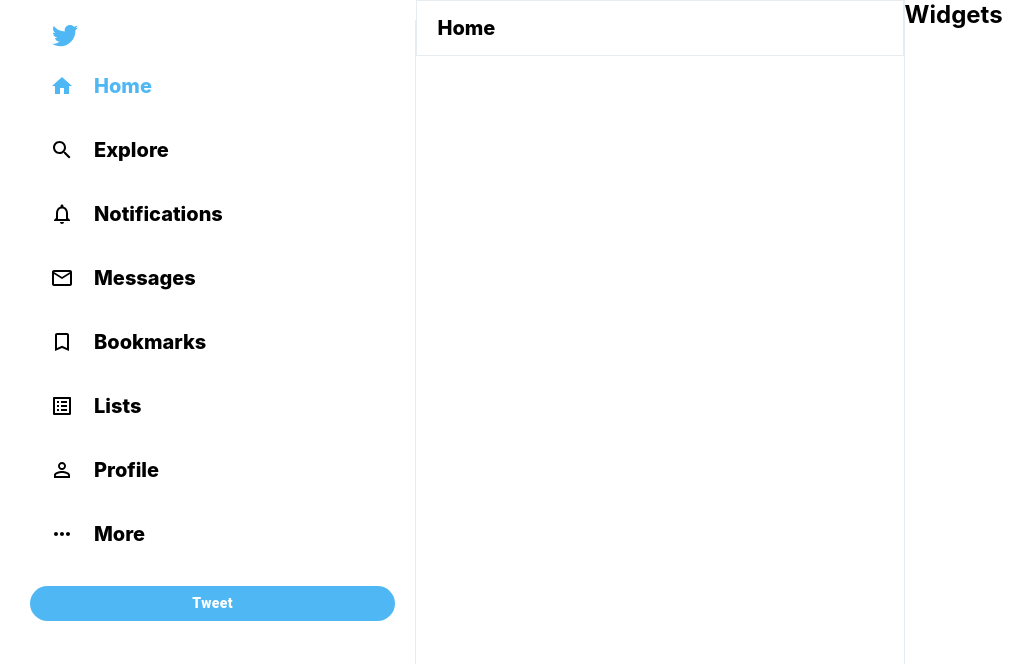
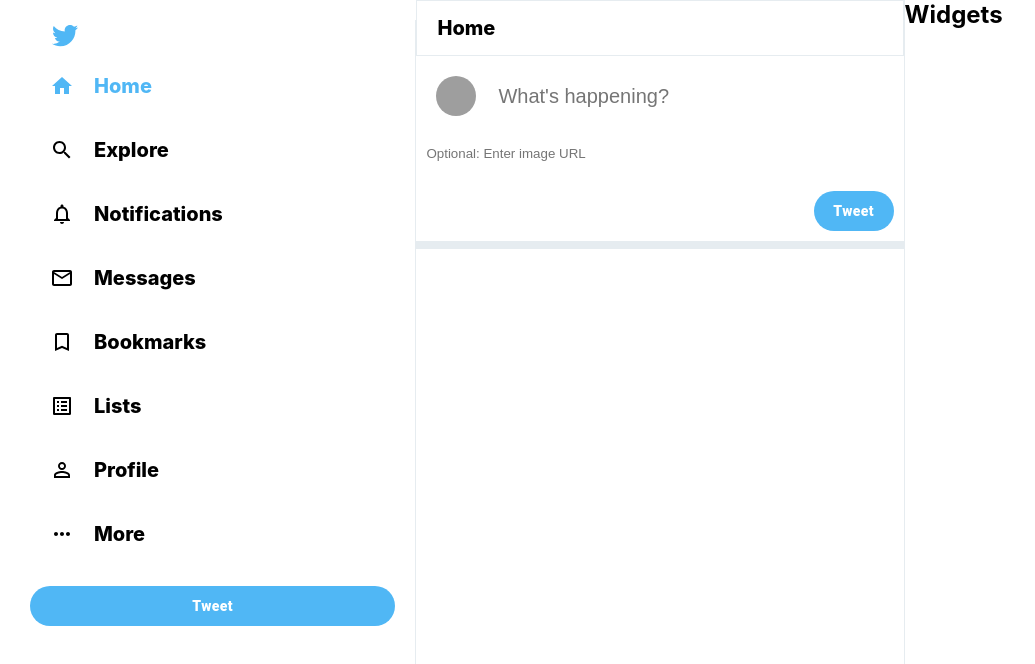
Before and after one commit to sganous/twitter-clone, a React (Create React App) app: page / in a window 1280 px wide. Shown: the top 664 px of the page, without its empty margins (0-1035 px from the left). Built offline with nearby package versions, Linux system fonts and the light colour scheme; grey boxes are pictures that could not be loaded.

Commit message:
Add TweetBox Component
* Added new TweetBox component to provide a UI where users can compose a
new Tweet.

```diff
--- a/src/Feed.js
+++ b/src/Feed.js
@@ -1,5 +1,6 @@
 import React from 'react'
 import './Feed.css';
+import TweetBox from './TweetBox';
 
 function Feed() {
   return (
@@ -8,13 +9,11 @@
       <div className="feed__header">
         <h2>Home</h2>
       </div>
+
     {/* TweetBox */}
+    <TweetBox />
 
-    {/* Post */}
-    {/* Post */}
-    {/* Post */}
-    {/* Post */}
-    {/* Post */}
+
     {/* Post */}
     </div>
 
--- a/src/Sidebar.css
+++ b/src/Sidebar.css
@@ -21,5 +21,6 @@
   font-weight: 900 !important;
   text-transform: inherit !important;
   border-radius: 50px !important;
+  height: 40px !important;
   margin-top: 20px !important;
 }
--- /dev/null
+++ b/src/TweetBox.js
@@ -0,0 +1,24 @@
+import React from 'react';
+import './Tweetbox.css';
+import { Avatar, Button } from '@material-ui/core';
+
+function TweetBox() {
+  return (
+    <div className="tweetBox">
+      <form>
+        <div className="tweetBox__input">
+          <Avatar src="https://sergeneeds.coffee/content/images/2020/12/PXL_20201218_224154058.jpg"/>
+          <input placeholder="What's happening?" type="text"/>
+        </div>
+        <input
+          className="tweetBox__inputImage"
+          placeholder="Optional: Enter image URL"
+          type="text"
+        />
+      <Button className="tweetBox__tweetButton">Tweet</Button>
+      </form>
+    </div>
+  )
+}
+
+export default TweetBox;
--- /dev/null
+++ b/src/Tweetbox.css
@@ -0,0 +1,40 @@
+.tweetBox {
+  padding-bottom: 10px;
+  border-bottom: 8px solid var(--twitter-background);
+  padding-right: 10px;
+}
+
+.tweetBox > form {
+  display: flex;
+  flex-direction: column;
+}
+
+.tweetBox__input {
+  padding: 20px;
+  display: flex;
+}
+
+.tweetBox__input > input {
+  flex: 1;
+  margin-left: 20px;
+  font-size: 20px;
+  border: none;
+}
+
+.tweetBox__inputImage {
+  border: none;
+  padding: 10px;
+}
+
+.tweetBox__tweetButton {
+  background-color: var(--twitter-color) !important;
+  border: none !important;
+  color: white !important;
+  font-weight: 900 !important;
+  text-transform: inherit !important;
+  border-radius: 50px !important;
+  width: 80px;
+  height: 40px !important;
+  margin-top: 20px !important;
+  margin-left: auto !important;
+}
```
